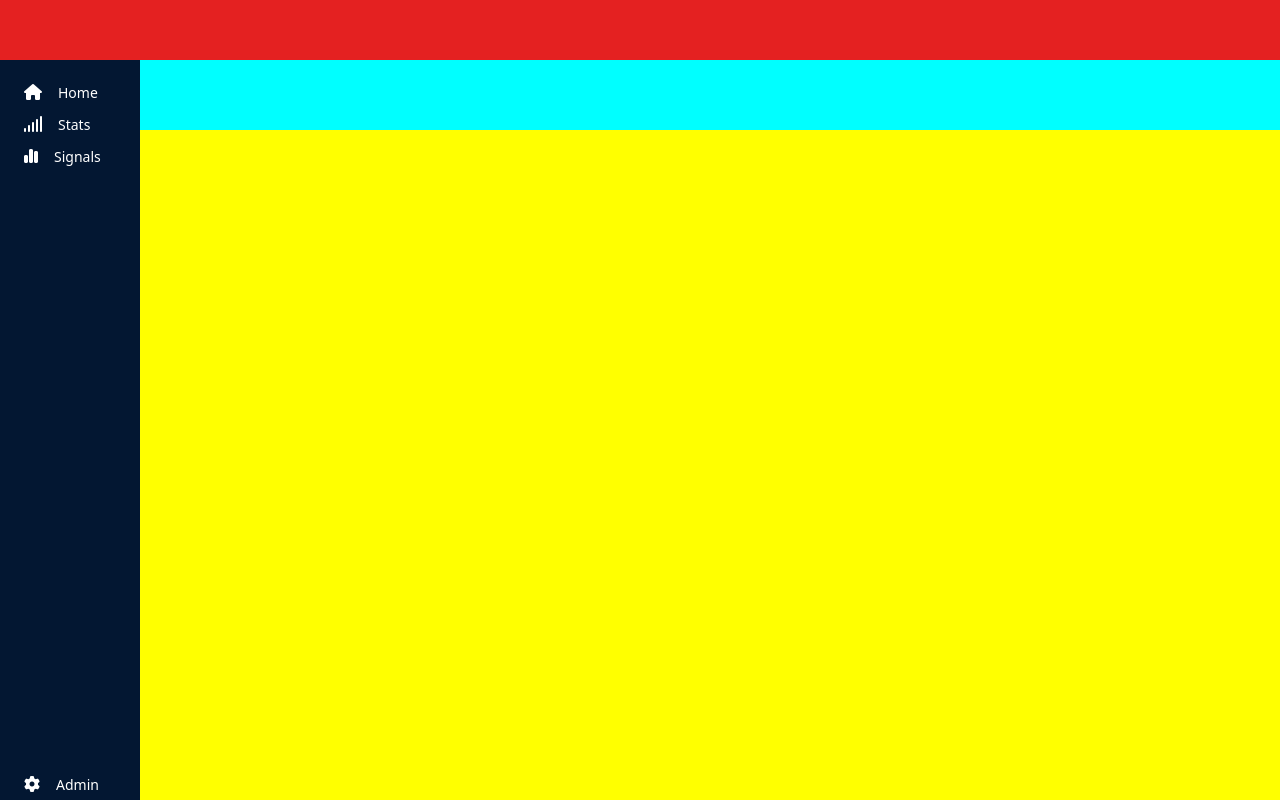
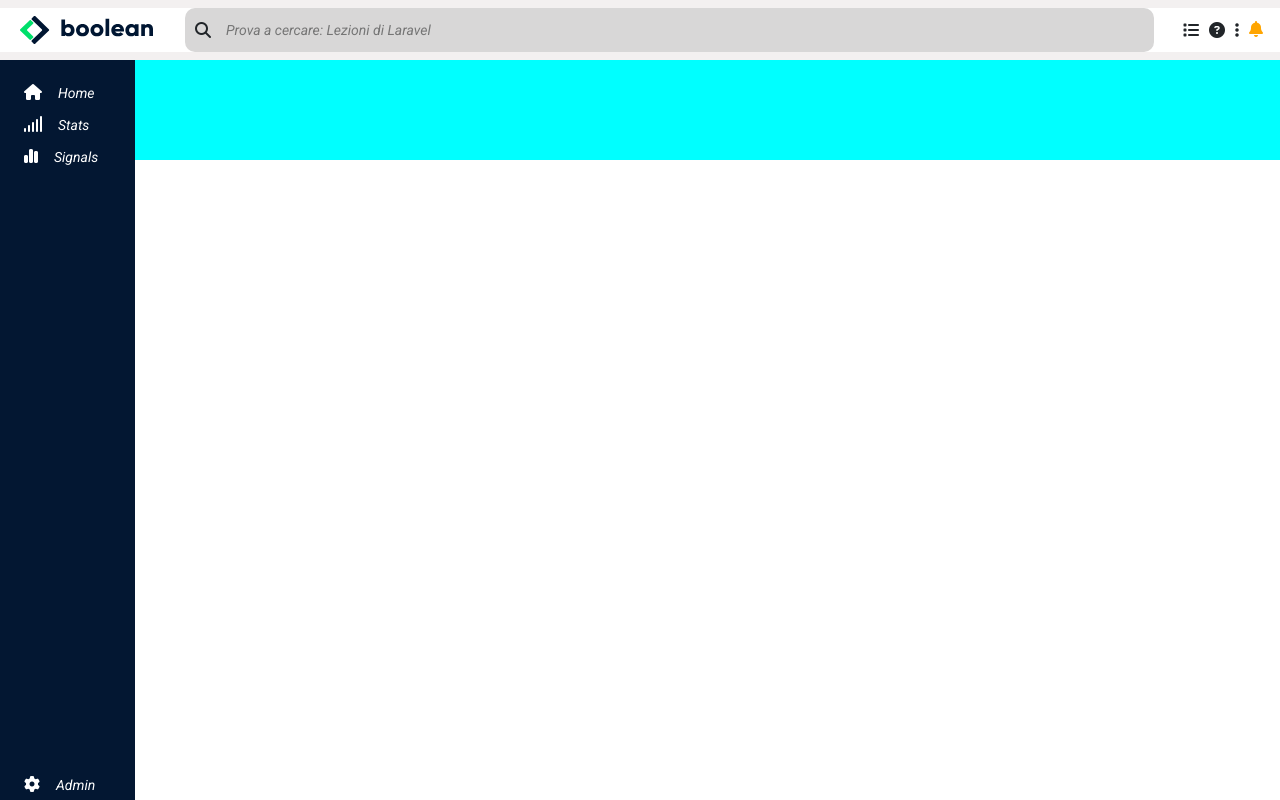
Before and after one commit to Saraesp/html-css-bootstrap-dashboard, a plain HTML site: page index.html in a window 1280 px wide. Drawn offline with nearby package versions, Linux system fonts and the light colour scheme.

Commit message:
fine ultime modifiche header, inizio topbar

```diff
--- a/css/style.css
+++ b/css/style.css
@@ -10,16 +10,72 @@
     display: flex;
 }
 
+body{
+    font-family: 'Roboto', sans-serif;
+}
+
+/* HEADER */
 header{
-    background-color: rgb(228, 33, 33);
+    background-color: #f3f0f0;
+    width: 100%;
     height: 60px;
 }
 
+.logo-height{
+    height: 45px;
+}
+
+/* SEARCH BAR */
+.search-bar i{
+    padding-right: 15px;
+}
+
+.search-bar{
+    padding: 10px;
+    display: flex;
+    align-items: center;
+    background-color: rgb(216, 215, 215);
+    border-radius: 10px;
+}
+
+.search-bar-input{
+    width: 100%;
+    background-color: transparent;
+    border: none;
+    outline: none;
+}
+
+.search-bar-input::placeholder{
+    font-size: 14px;
+}
+
+.fa-bell{
+    color: orange;
+}
+
+/* MENU HEADER */
+.header-menu{
+    height: 100%;
+    width: 100%;
+    display: flex;
+}
+
+.manu-list{
+    margin-bottom: 0px;
+    list-style-type: none;
+    display: flex;
+    align-items: center;
+}
+
+.manu-list li{
+   margin: 5px;
+}
+/* MAIN  */
 main{
-    background-color: yellow;
     height: 100%;
 }
 
+/* SIDEBAR  */
 main .sidebar{
     width: 50px;
     height: 100%;
@@ -41,9 +97,10 @@ main .sidebar{
     background-color: rgba(128, 128, 128, 0.216);
 }
 
+/* TOPBAR  */
 main .topbar{
-    width: calc(100% - 50px);
-    height: 70px;
+    height: 100px;
+    width: 100%;
     background-color: aqua;
 }
 
@@ -53,4 +110,9 @@ main .sidebar{
     width: 150px;
     height: 100%;
 }
+
+.search-bar{
+    margin: 0;
 }
+
+}
--- a/index.html
+++ b/index.html
@@ -10,12 +10,45 @@
 
     <!-- Style css -->
     <link rel="stylesheet" href="./css/style.css">
-    <link rel="stylesheet" href="https://cdnjs.cloudflare.com/ajax/libs/font-awesome/6.2.1/css/all.min.css" integrity="sha512-MV7K8+y+gLIBoVD59lQIYicR65iaqukzvf/nwasF0nqhPay5w/9lJmVM2hMDcnK1OnMGCdVK+iQrJ7lzPJQd1w==" crossorigin="anonymous" referrerpolicy="no-referrer" />
+    <link rel="stylesheet" href="https://cdnjs.cloudflare.com/ajax/libs/font-awesome/6.2.1/css/all.min.css" integrity="sha512-MV7K8+y+gLIBoVD59lQIYicR65iaqukzvf/nwasF0nqhPay5w/9lJmVM2hMDcnK1OnMGCdVK+iQrJ7lzPJQd1w==" crossorigin="anonymous" referrerpolicy="no-referrer"/>
+    <link href="https://fonts.googleapis.com/css2?family=Montserrat:wght@200;300&family=Roboto:ital,wght@1,400&display=swap" rel="stylesheet">
 </head>
 <body>
     <header class="d-flex align-items-center">
+            <div class="row bg-white w-100 m-0">
+                <div class="col-auto">
+                    <img class="img-fluid p-lg-2 d-none d-lg-block" src="./img/logo.svg" alt="logo">
 
+                    <img class="img-fluid logo-height d-lg-none" src="./img/mobile-logo.png" alt="logo">
+                </div>
+                <div class="col w-100">
+                    <div class="search-bar">
+                        <i class="fa solid fa-magnifying-glass"></i>
+                        <input class="search-bar-input" type="text" placeholder="Prova a cercare: Lezioni di Laravel">
+                    </div>
+                </div>
+                <div class="col-auto ">
+                    <nav class="header-menu">
+                        <ul class="manu-list ps-0">
+                           <li><i class="fa solid fa-list d-none d-lg-block"></i></li>
+                           <li><i class="fa solid fa-circle-question d-none d-lg-block"></i></li>
+                           <li><i class="fa solid fa-ellipsis-vertical d-none d-lg-block"></i></li>
+                           <li><i class="fa solid fa-bell"  data-bs-toogle="dropdown" id="dropdownMenuBell" role="button" aria-expanded="false"></i>
+                            <ul aria-labelledby="#dropdownMenuBell" class="dropdown-menu">
+                                <li><a class="dropdown-item" href="#">Action</a></li>
+                                <li><a class="dropdown-item" href="#">Another action</a></li>
+                                <li><hr class="dropdown-divider" href="#"></li>
+                                <li><a class="dropdown-item" href="#">Something else here</a></li>
+                            </ul>
+                           </li>
+                       </ul>
+                   </nav>
+                </div>
+            </div>
+        </div>
     </header>
+
+
     <main>
         <div class="container-fluid p-0">
             <div class="sidebar position-relative px-2">
@@ -40,8 +73,12 @@
                     </ul>
                 </nav>
             </div>
-            <div class="topbar">
-
+            <div class="topbar text-white p-4">
+                <div class="row gy-3">
+                    <div class="col-12 col-md-4 col-md-6"></div>
+                    <div></div>
+                    <div></div>
+                </div>
             </div>
         </div>
     </main>
```
Also changed, not shown: img/class-avatar.jpeg (renamed from assets/img/class-avatar.jpeg), img/class-avatar.jpg (renamed from assets/img/class-avatar.jpg), img/logo.svg (renamed from assets/img/logo.svg), img/mobile-logo.png (renamed from assets/img/mobile-logo.png), img/sidebar-bg.png (renamed from assets/img/sidebar-bg.png), img/stats.jpeg (renamed from assets/img/stats.jpeg).
